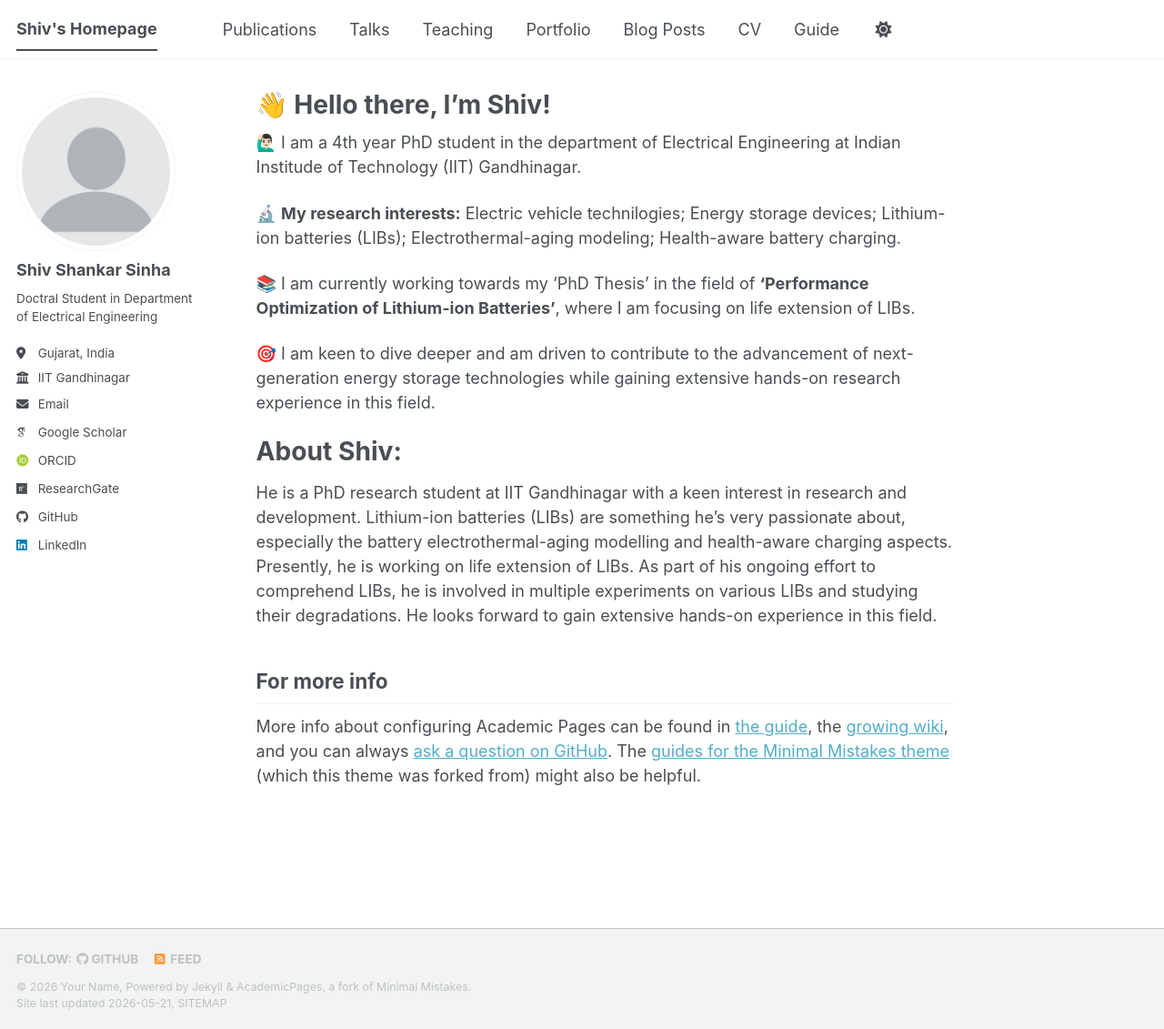
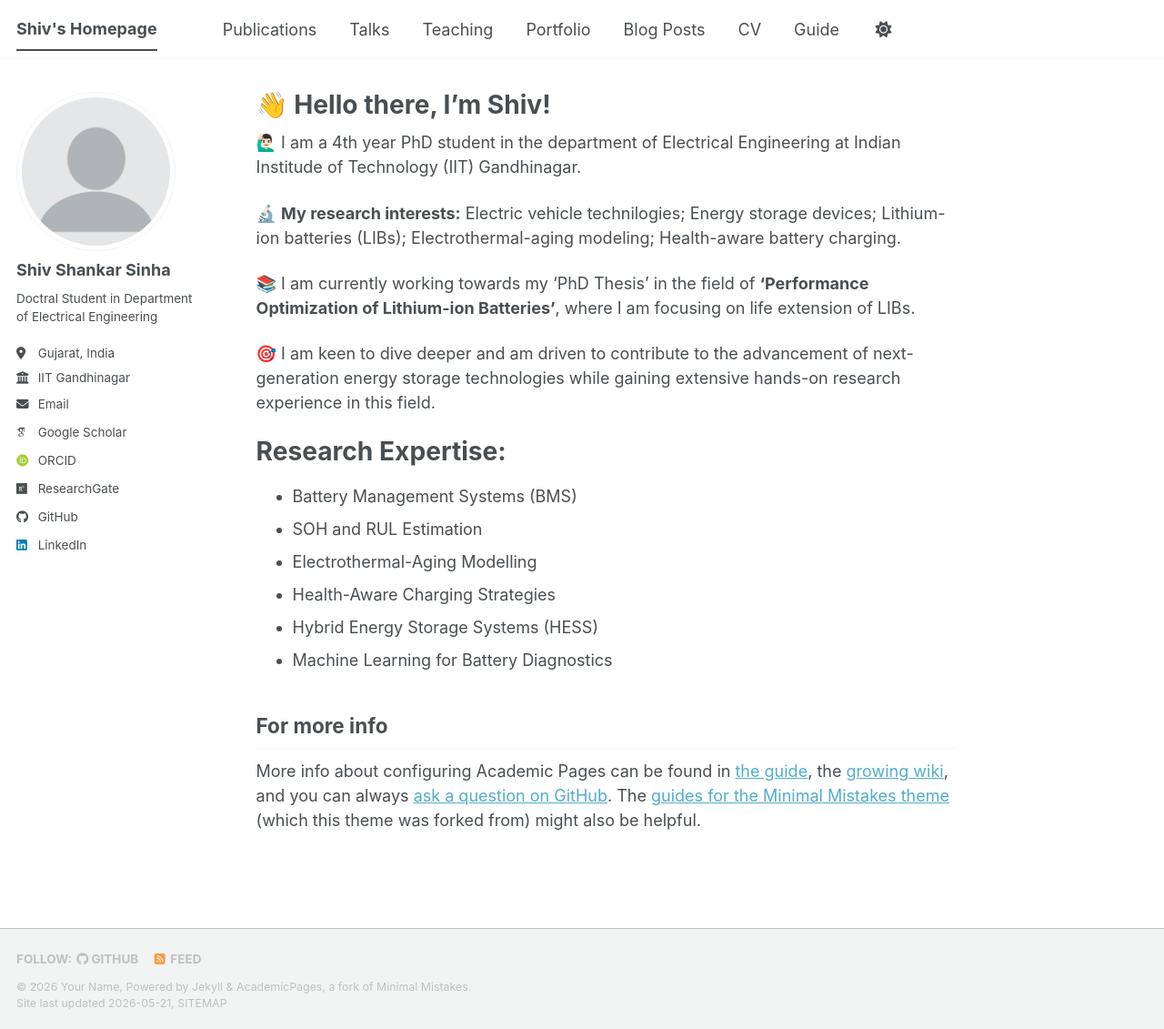
Before and after one commit to shivshankar-sinha/shivshankar-sinha.github.io, a Jekyll site: the page built from _pages/about.md, in a window 1280 px wide and 1131 px high. Shown: the whole window at 91% size. Built offline with Jekyll 4.4.1, drawn with Linux system fonts in a browser that asks for light colours; some web fonts are replaced; a script bundle is joined from its source files by our own code; library files that are not in the unit come from our copies.

Commit message:
Update about.md

```diff
--- a/_pages/about.md
+++ b/_pages/about.md
@@ -15,9 +15,16 @@ redirect_from:
 
 🎯 I am keen to dive deeper and am driven to contribute to the advancement of next-generation energy storage technologies while gaining extensive hands-on research experience in this field.
 
-About Shiv:
+Research Expertise:
 ======
-He is a PhD research student at IIT Gandhinagar with a keen interest in research and development. Lithium-ion batteries (LIBs) are something he's very passionate about, especially the battery electrothermal-aging modelling and health-aware charging aspects. Presently, he is working on life extension of LIBs. As part of his ongoing effort to comprehend LIBs, he is involved in multiple experiments on various LIBs and studying their degradations. He looks forward to gain extensive hands-on experience in this field.
+<ul>
+  <li>Battery Management Systems (BMS)</li>
+  <li>SOH and RUL Estimation</li>
+  <li>Electrothermal-Aging Modelling</li>
+  <li>Health-Aware Charging Strategies</li>
+  <li>Hybrid Energy Storage Systems (HESS)</li>
+  <li>Machine Learning for Battery Diagnostics</li>
+</ul>
 
 
 
```
